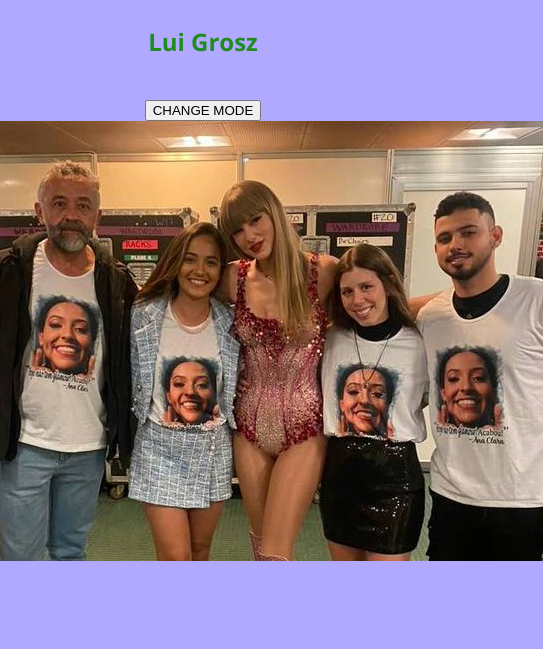
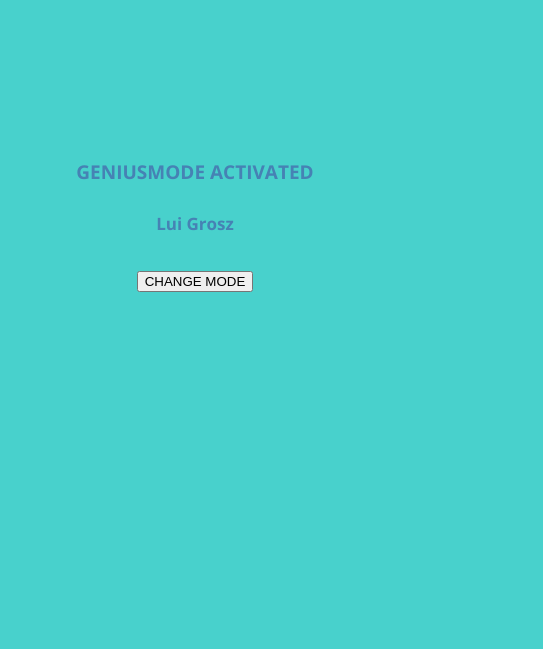
Before and after one commit to luigrosz/luigrosz-site, a plain HTML site: page index.html in a window 390 px wide. Shown: the part 211-860 px from the top of the page, 543 px wide, since content can reach past the window. Drawn offline with nearby package versions, Linux system fonts and the light colour scheme.

Commit message:
removed taylors photo

```diff
--- a/index.html
+++ b/index.html
@@ -13,8 +13,8 @@
     @import url("https://fonts.googleapis.com/css2?family=Open+Sans:ital,wght@0,300;0,400;0,500;0,600;0,700;0,800;1,300;1,400;1,500;1,600;1,700;1,800&display=swap");
 
     :root {
-      background-color: rgb(177, 168, 290);
-      color: forestgreen;
+      background-color: #48D1CC;
+      color: #4682B4;
       font-family: "Open Sans", sans-serif;
       margin: 0px;
       padding: 0px;
@@ -24,9 +24,18 @@
       display: flex;
       align-items: center;
       justify-content: center;
-      width: 100vw;
       height: 100vh;
       flex-direction: column;
+    }
+
+    @media only screen and (max-width: 500px) {
+      #mode {
+        font-size: 19px !important;
+      }
+
+      #name {
+        font-size: 17px !important;
+      }
     }
   </style>
   <div id="root-div">
@@ -34,7 +43,6 @@
     <h2 id="name"></h2>
     <br>
     <button onclick="changeMode()">CHANGE MODE</button>
-    <img src="taylor.webp" />
   </div>
 </body>
 <script>
```
Also changed, not shown: taylor.webp (deleted).
